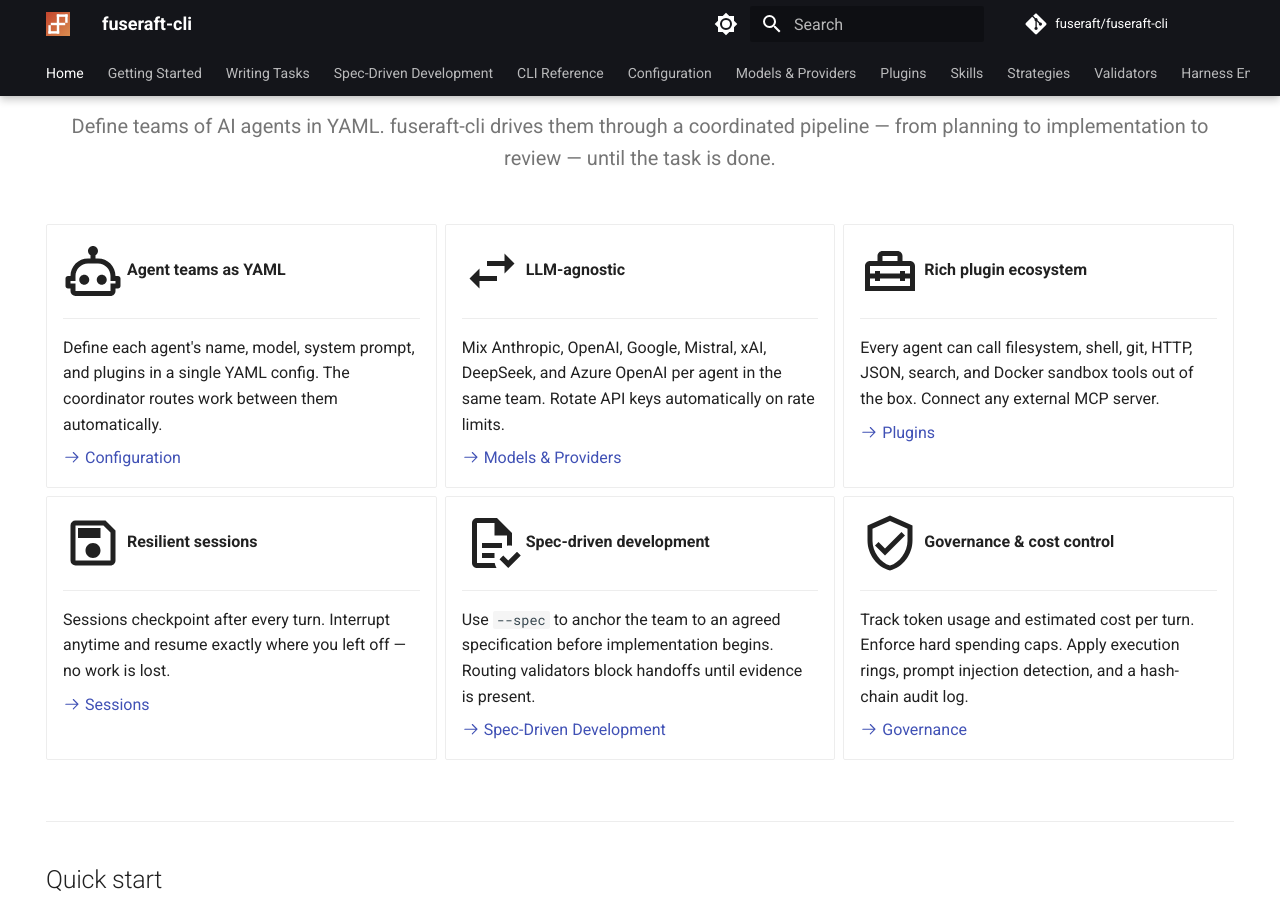
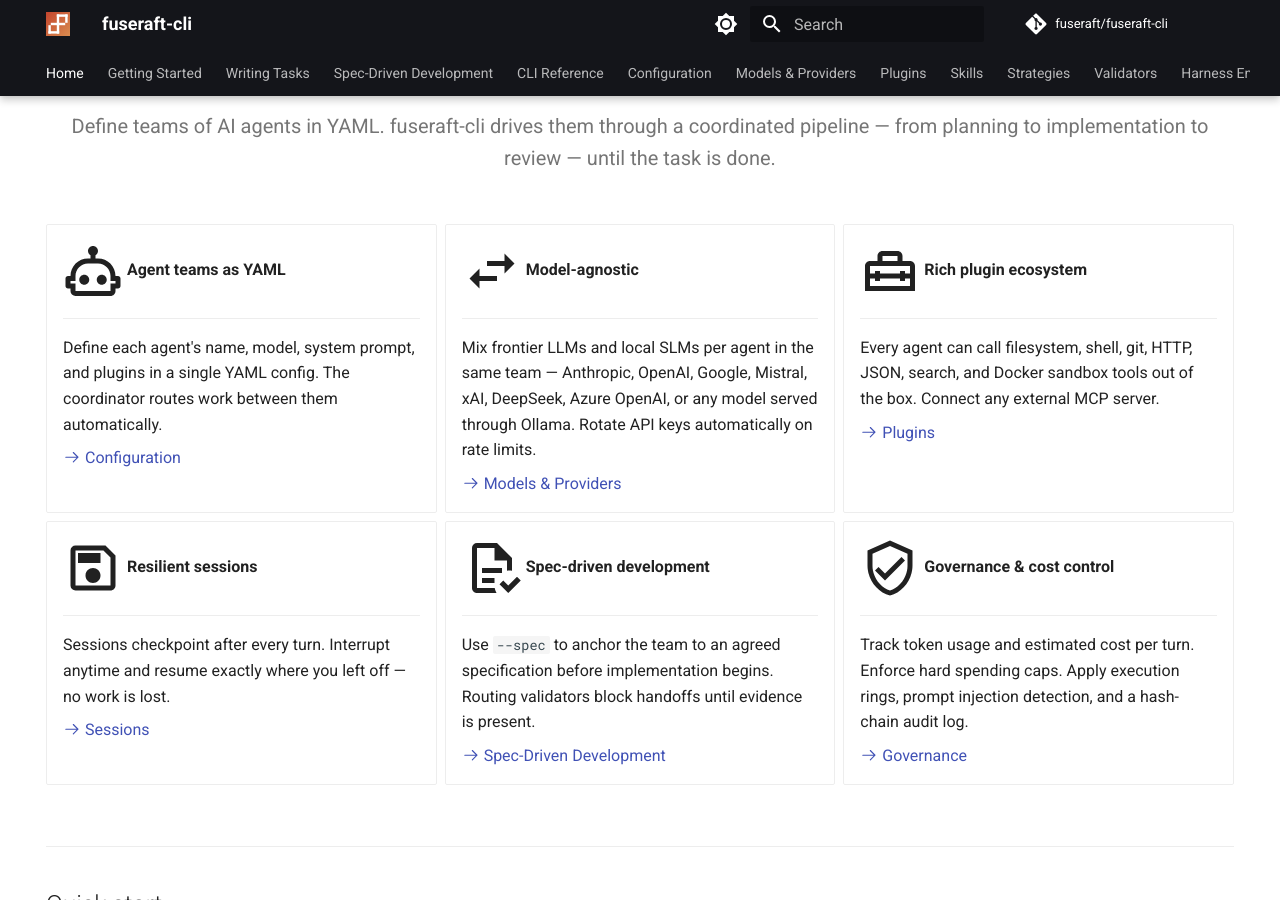
Before and after one commit to fuseraft/fuseraft-cli, an MkDocs documentation site: the page built from docs/index.md, in a window 1280 px wide and 900 px high, scrolled down 951 px. Built offline with MkDocs 1.6.1 and Material for MkDocs 9.7.7, drawn with Linux system fonts in a browser that asks for light colours; comment, search, counter and statistics services are not loaded.

Commit message:
docs: reframe model support as inclusive of local SLMs, not just LLMs
- The landing page and getting-started prerequisites implied a paid
  cloud LLM API key was always required, which misrepresents the
  existing Ollama support (no key needed) for local/small models
- Aligns index.md's "LLM-agnostic" card and design.md's overview with
  the fact that agents can be backed by frontier LLMs or local SLMs

```diff
--- a/docs/index.md
+++ b/docs/index.md
@@ -22,11 +22,11 @@
 
     [:octicons-arrow-right-24: Configuration](configuration.md)
 
--   :material-swap-horizontal:{ .lg .middle } **LLM-agnostic**
+-   :material-swap-horizontal:{ .lg .middle } **Model-agnostic**
 
     ---
 
-    Mix Anthropic, OpenAI, Google, Mistral, xAI, DeepSeek, and Azure OpenAI per agent in the same team. Rotate API keys automatically on rate limits.
+    Mix frontier LLMs and local SLMs per agent in the same team — Anthropic, OpenAI, Google, Mistral, xAI, DeepSeek, Azure OpenAI, or any model served through Ollama. Rotate API keys automatically on rate limits.
 
     [:octicons-arrow-right-24: Models & Providers](models.md)
 
```
Also changed, not shown: docs/design.md (+1 -1 lines), docs/getting-started.md (+1 -1 lines).
